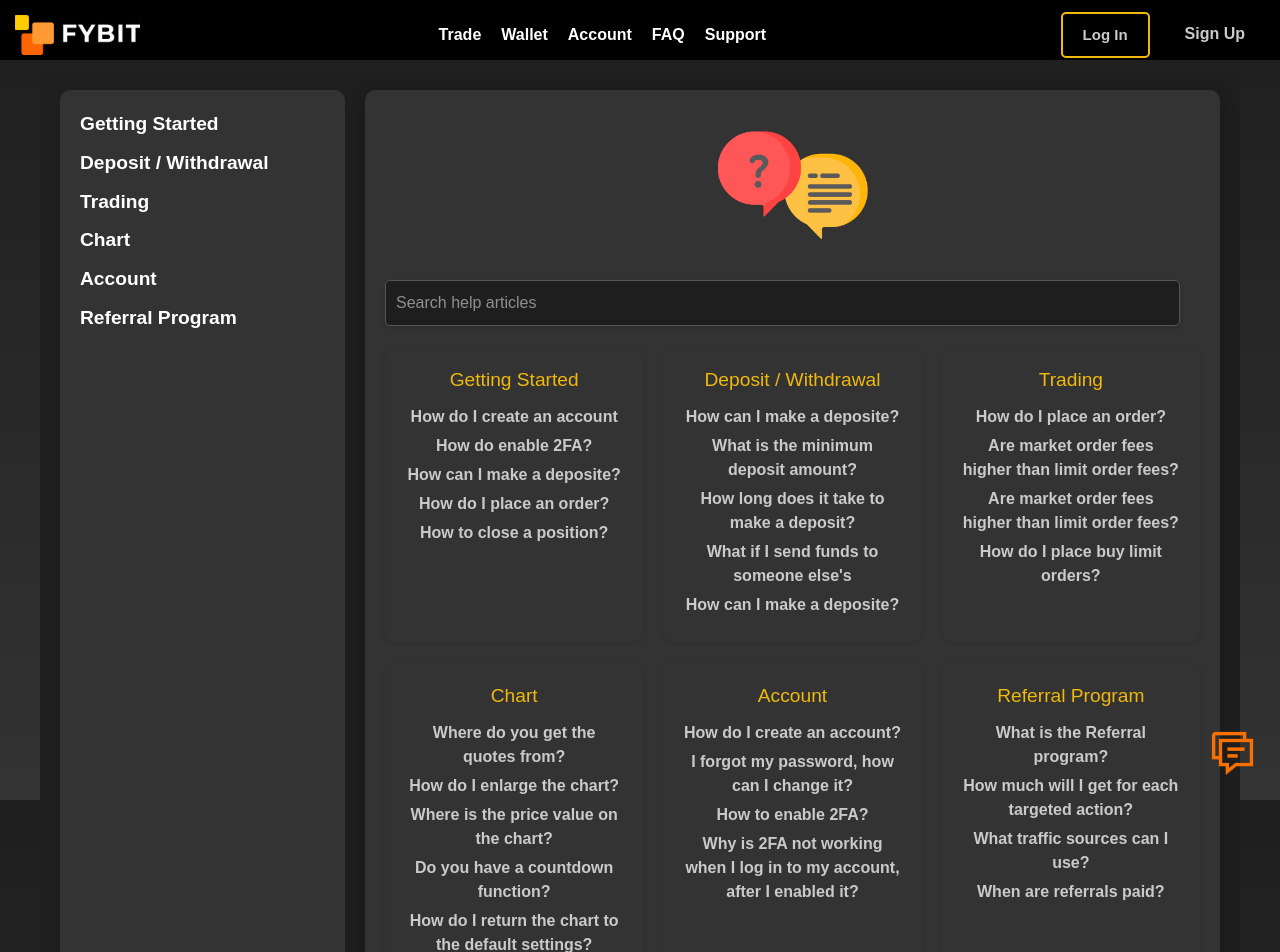
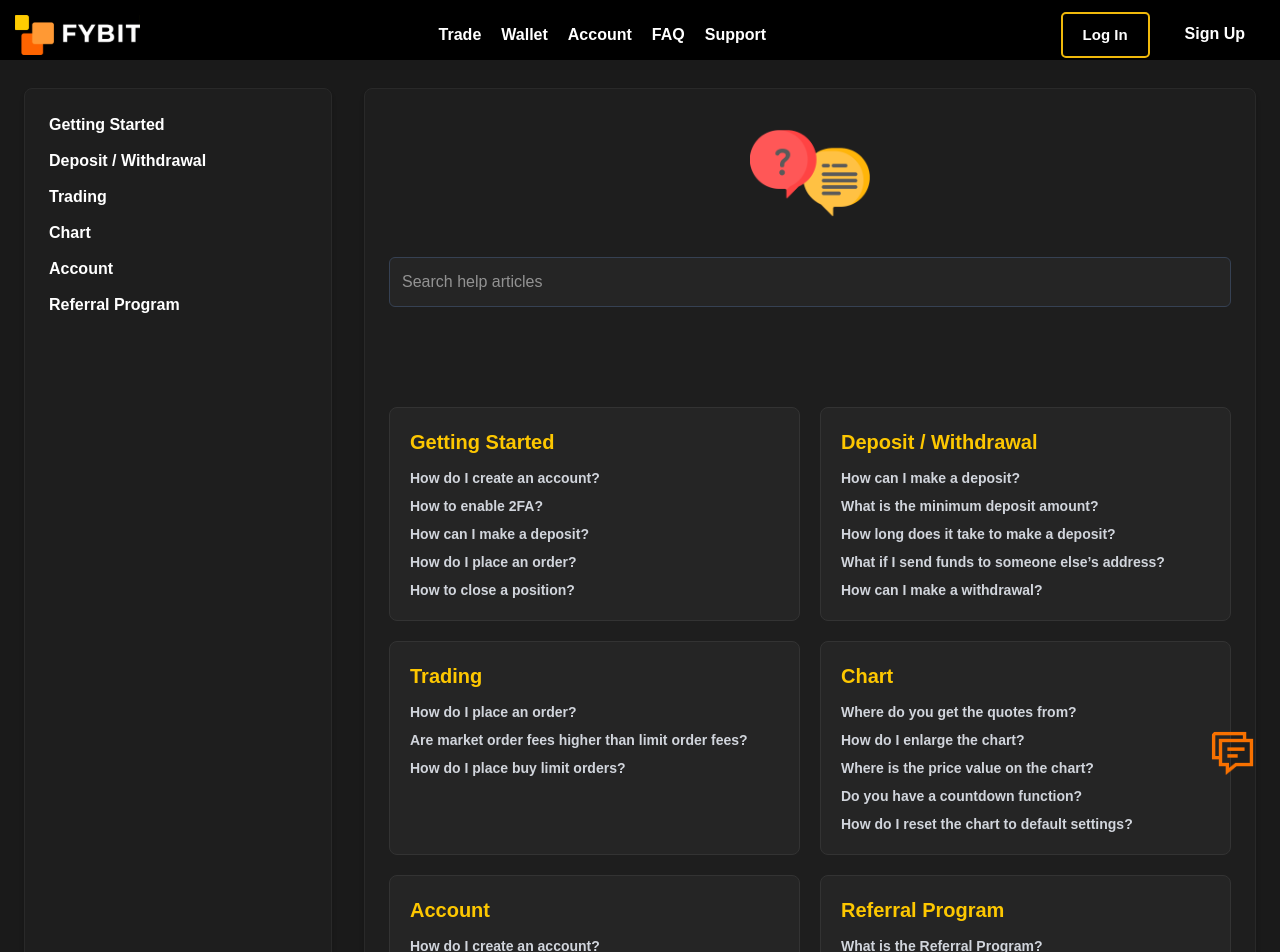
Before and after one commit to MadMax-source/fybit-clone, a Next.js app: page /Faq in a window 1280 px wide. Shown: the top 952 px of the page. Built offline with nearby package versions, Linux system fonts and the light colour scheme.

Commit message:
added changes

```diff
--- /dev/null
+++ b/app/Chart/page.tsx
@@ -0,0 +1,11 @@
+import Chart from '@/components/Chart/Chart';
+
+const page = () => {
+  return (
+    <div>
+      <Chart />
+    </div>
+  );
+};
+
+export default page;
--- /dev/null
+++ b/components/Chart/Chart.tsx
@@ -0,0 +1,48 @@
+import Image from 'next/image';
+import Footer from '../shared/footer';
+import Header from '../shared/header';
+
+const Chart = () => {
+  return (
+    <div>
+      <div>
+        <Header />
+      </div>
+      <div className="container">
+        <div className="trade-layout pt-22">
+          <div className="left-section split">
+            <div className="dropdown-container">
+              <div className="dropdown-header">
+                <div className="left-section-dropdown">
+                  <span className="current-coin">
+                    <Image alt="btc" width={20} height={20} src="/svg/icon/btc.svg" />
+                    <span>Bitcoin (BTC) / USDT</span>
+                    <span className="dropdown-arrow-box">▼</span>
+                  </span>
+                  <span className="change">
+                    24h Change:
+                    <span className="negative"> 2,280 (2.11%)</span>
+                  </span>
+                  <span className="hight">
+                    <span>24h High:</span>
+                    <span className="positive">111,290 (1.15%)</span>
+                  </span>
+                  <span className="low">
+                    <span>24h Low:</span>
+                    <span className="negative">106,710 (-2.98%)</span>
+                  </span>
+                </div>
+              </div>
+            </div>
+          </div>
+          <div className="mobile-container"></div>
+        </div>
+      </div>
+      <div>
+        <Footer />
+      </div>
+    </div>
+  );
+};
+
+export default Chart;
--- a/components/Faq/Faq.tsx
+++ b/components/Faq/Faq.tsx
@@ -1,4 +1,182 @@
 import React from 'react';
+import Header from '../shared/header';
+import Footer from '../shared/footer';
+import Link from 'next/link';
+import Image from 'next/image';
+
+const Faq = () => {
+  return (
+    <div className="min-h-screen bg-[#1a1a1a] text-white flex flex-col">
+      <Header />
+
+      <main className="flex-1 w-full max-w-7xl mx-auto p-6 py-22">
+        <div className="flex flex-col lg:flex-row gap-8">
+          {/* LEFT MENU */}
+          <nav className="bg-[#1e1e1e] rounded-lg p-6 shadow-md border border-[#292929] w-full lg:w-1/4">
+            <ul className="space-y-3">
+              <li>
+                <Link
+                  href="/Faq/GettingStarted"
+                  className="block text-gray-300 hover:text-yellow-400 transition"
+                >
+                  Getting Started
+                </Link>
+              </li>
+              <li>
+                <Link
+                  href="/Faq/DepositWithdrawal"
+                  className="block text-gray-300 hover:text-yellow-400 transition"
+                >
+                  Deposit / Withdrawal
+                </Link>
+              </li>
+              <li>
+                <Link
+                  href="/Faq/Trading"
+                  className="block text-gray-300 hover:text-yellow-400 transition"
+                >
+                  Trading
+                </Link>
+              </li>
+              <li>
+                <Link
+                  href="/Faq/Chart"
+                  className="block text-gray-300 hover:text-yellow-400 transition"
+                >
+                  Chart
+                </Link>
+              </li>
+              <li>
+                <Link
+                  href="/Faq/Account"
+                  className="block text-gray-300 hover:text-yellow-400 transition"
+                >
+                  Account
+                </Link>
+              </li>
+              <li>
+                <Link
+                  href="/Faq/AffiliateProgram"
+                  className="block text-gray-300 hover:text-yellow-400 transition"
+                >
+                  Referral Program
+                </Link>
+              </li>
+            </ul>
+          </nav>
+
+          {/* RIGHT CONTENT */}
+          <div className="flex-1 bg-[#1e1e1e] rounded-lg p-6 shadow-md border border-[#292929]">
+            <div className="flex items-center gap-3 mb-6 justify-center">
+              <Image src="/images/icons/faq.png" alt="FAQ Icon" width={120} height={120} />
+            </div>
+
+            {/* SEARCH BAR */}
+            <div className="mb-6">
+              <input
+                type="text"
+                placeholder="Search help articles"
+                className="w-full bg-[#252525] text-white border border-gray-700 rounded-md p-3 outline-none focus:border-yellow-400"
+              />
+            </div>
+
+            {/* CATEGORY GRID */}
+            <div className="grid md:grid-cols-2 gap-6">
+              {/* CARD */}
+              {[
+                {
+                  title: 'Getting Started',
+                  links: [
+                    'How do I create an account?',
+                    'How to enable 2FA?',
+                    'How can I make a deposit?',
+                    'How do I place an order?',
+                    'How to close a position?',
+                  ],
+                  href: '/Faq/GettingStarted',
+                },
+                {
+                  title: 'Deposit / Withdrawal',
+                  links: [
+                    'How can I make a deposit?',
+                    'What is the minimum deposit amount?',
+                    'How long does it take to make a deposit?',
+                    'What if I send funds to someone else’s address?',
+                    'How can I make a withdrawal?',
+                  ],
+                  href: '/Faq/DepositWithdrawal',
+                },
+                {
+                  title: 'Trading',
+                  links: [
+                    'How do I place an order?',
+                    'Are market order fees higher than limit order fees?',
+                    'How do I place buy limit orders?',
+                  ],
+                  href: '/Faq/Trading',
+                },
+                {
+                  title: 'Chart',
+                  links: [
+                    'Where do you get the quotes from?',
+                    'How do I enlarge the chart?',
+                    'Where is the price value on the chart?',
+                    'Do you have a countdown function?',
+                    'How do I reset the chart to default settings?',
+                  ],
+                  href: '/Faq/Chart',
+                },
+                {
+                  title: 'Account',
+                  links: [
+                    'How do I create an account?',
+                    'I forgot my password, how can I change it?',
+                    'How to enable 2FA?',
+                    'Why is 2FA not working when logging in?',
+                  ],
+                  href: '/Faq/Account',
+                },
+                {
+                  title: 'Referral Program',
+                  links: [
+                    'What is the Referral Program?',
+                    'How much will I get per referral?',
+                    'What traffic sources can I use?',
+                    'When are referrals paid?',
+                  ],
+                  href: '/Faq/AffiliateProgram',
+                },
+              ].map((category, i) => (
+                <div
+                  key={i}
+                  className="bg-[#252525] rounded-lg p-5 border border-[#333] hover:border-yellow-400 transition"
+                >
+                  <h3 className="text-xl font-semibold text-yellow-400 mb-3">{category.title}</h3>
+                  <ul className="space-y-2 text-gray-300 text-sm">
+                    {category.links.map((link, j) => (
+                      <li key={j}>
+                        <Link href={category.href} className="hover:text-yellow-400 transition">
+                          {link}
+                        </Link>
+                      </li>
+                    ))}
+                  </ul>
+                </div>
+              ))}
+            </div>
+          </div>
+        </div>
+      </main>
+
+      <Footer />
+    </div>
+  );
+};
+
+export default Faq;
+
+/*
+
 import Header from '../shared/header';
 import Footer from '../shared/footer';
 import Link from 'next/link';
@@ -243,3 +421,5 @@ const Faq = () => {
 };
 
 export default Faq;
+
+*/
--- a/components/Support/Support.tsx
+++ b/components/Support/Support.tsx
@@ -5,17 +5,17 @@ import Link from 'next/link';
 
 const Support = () => {
   return (
-    <div className="min-h-screen bg-[#0e0e0e] text-white flex flex-col">
+    <div className="min-h-screen bg-[#1a1a1a] text-white flex flex-col">
       <Header />
 
       <main className="flex-1 w-full max-w-7xl mx-auto p-6 flex flex-col lg:flex-row gap-8 pt-22">
         {/* LEFT SECTION - NEW REQUEST */}
-        <div className="flex-1 bg-[#111] rounded-lg p-6 shadow-lg border border-[#222]">
+        <div className="flex-1 bg-[#1f1f1f] rounded-lg p-6 shadow-lg border border-[#2a2a2a]">
           <h2 className="text-3xl font-bold text-yellow-400 mb-4">New Request</h2>
           <p className="text-gray-300 mb-2">Choose the theme of the request</p>
 
           <div className="flex flex-col gap-4">
-            <select className="bg-[#1a1a1a] text-white border border-gray-700 rounded-md p-3 outline-none focus:border-yellow-400">
+            <select className="bg-[#242424] text-white border border-gray-700 rounded-md p-3 outline-none focus:border-yellow-400">
               <option>Withdrawal</option>
               <option>Deposit</option>
               <option>Trade</option>
@@ -26,13 +26,13 @@ const Support = () => {
             <input
               type="text"
               placeholder="TxId"
-              className="bg-[#1a1a1a] text-white border border-gray-700 rounded-md p-3 outline-none focus:border-yellow-400"
+              className="bg-[#242424] text-white border border-gray-700 rounded-md p-3 outline-none focus:border-yellow-400"
             />
 
             <textarea
               placeholder="Write your request"
               rows={5}
-              className="bg-[#1a1a1a] text-white border border-gray-700 rounded-md p-3 outline-none focus:border-yellow-400 resize-none"
+              className="bg-[#242424] text-white border border-gray-700 rounded-md p-3 outline-none focus:border-yellow-400 resize-none"
             />
 
             <button className="bg-yellow-500 hover:bg-yellow-600 text-black font-semibold py-2 rounded-md transition-all">
@@ -58,11 +58,11 @@ const Support = () => {
         {/* RIGHT SECTION */}
         <div className="w-full lg:w-[45%] flex flex-col gap-8">
           {/* LATEST REQUESTS */}
-          <div className="bg-[#111] rounded-lg p-6 shadow-lg border border-[#222]">
+          <div className="bg-[#1f1f1f] rounded-lg p-6 shadow-lg border border-[#2a2a2a]">
             <h2 className="text-3xl font-bold text-yellow-400 mb-4">Latest Requests</h2>
             <table className="w-full border border-gray-700 text-left text-sm">
               <thead>
-                <tr className="bg-[#1a1a1a] text-gray-300">
+                <tr className="bg-[#242424] text-gray-300">
                   <th className="p-3 border-b border-gray-700">Ticket</th>
                   <th className="p-3 border-b border-gray-700">Date (UTC)</th>
                   <th className="p-3 border-b border-gray-700">Status</th>
@@ -79,11 +79,11 @@ const Support = () => {
           </div>
 
           {/* LATEST NOTICE */}
-          <div className="bg-[#111] rounded-lg p-6 shadow-lg border border-[#222]">
+          <div className="bg-[#1f1f1f] rounded-lg p-6 shadow-lg border border-[#2a2a2a]">
             <h2 className="text-3xl font-bold text-yellow-400 mb-4">Latest Notice</h2>
             <table className="w-full border border-gray-700 text-left text-sm">
               <thead>
-                <tr className="bg-[#1a1a1a] text-gray-300">
+                <tr className="bg-[#242424] text-gray-300">
                   <th className="p-3 border-b border-gray-700">Ticket</th>
                   <th className="p-3 border-b border-gray-700">Date (UTC)</th>
                 </tr>
--- a/components/shared/header.tsx
+++ b/components/shared/header.tsx
@@ -35,7 +35,7 @@ export default function Header() {
         <nav className="navigation">
           <ul className="nav-list">
             <li className="menu-item">
-              <Link href="/trade">Trade</Link>
+              <Link href="/Chart">Trade</Link>
             </li>
             <li className="menu-item">
               <Link href="/Account/Deposit">Wallet</Link>
```
